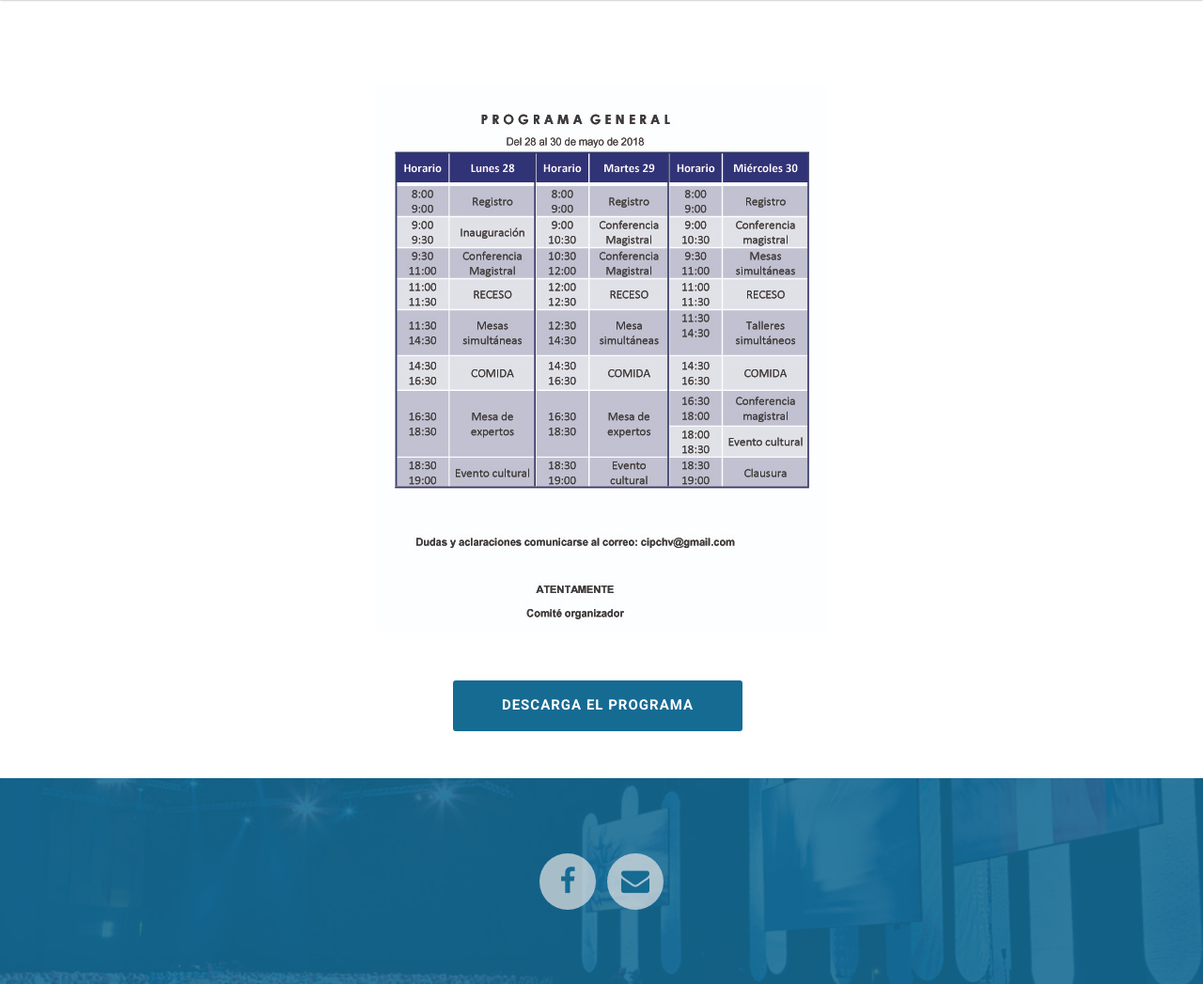
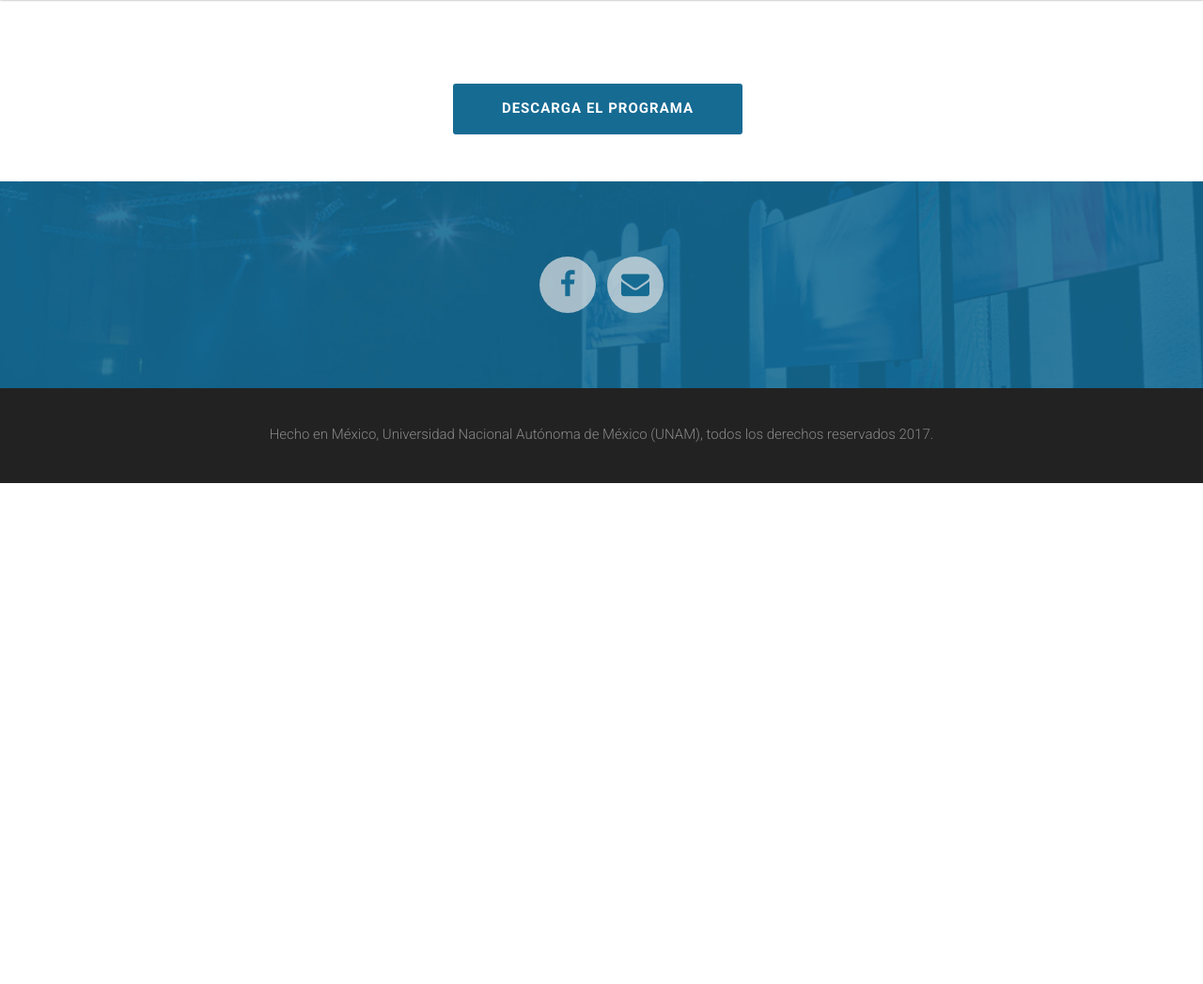
Before and after one commit to adriansolanorobles/congreso, a Django app: page /programa/ in a window 1280 px wide. Shown: the part 61-1108 px from the top of the page at 94% size. After the commit the page ends 575 px from the top, so only its background shows below. Run offline with Django 3.2, Linux system fonts and the light colour scheme; some libraries are stand-ins or nearby versions.

Commit message:
agregue el programa

```diff
--- a/templates/landing/programa.html
+++ b/templates/landing/programa.html
@@ -5,14 +5,12 @@
 {%block content%}
 <section id="programa" class="wide-50 programa-section division">
 				<div class="container">
-					<div class="row m-top-50 text-center">
-						<img src="{% static 'images/programa.jpg'%}">
-					</div>
+
 				<!-- SCHEDULE DOWNLOAD BUTTON -->
 					<div class="row m-top-50">
 
 						<div class="col-md-12 schedule-download text-center">
-							<a href="{% static 'images/programa_EHV_y_CIPC_esp.pdf'%}" target="_blank" class="btn btn-lg">Descarga el programa</a>
+							<a href="http://www.habilidadesparaadolescentes.com/archivos/programa.pdf" target="_blank" class="btn btn-lg">Descarga el programa</a>
 						</div>
 
 					</div>
```
